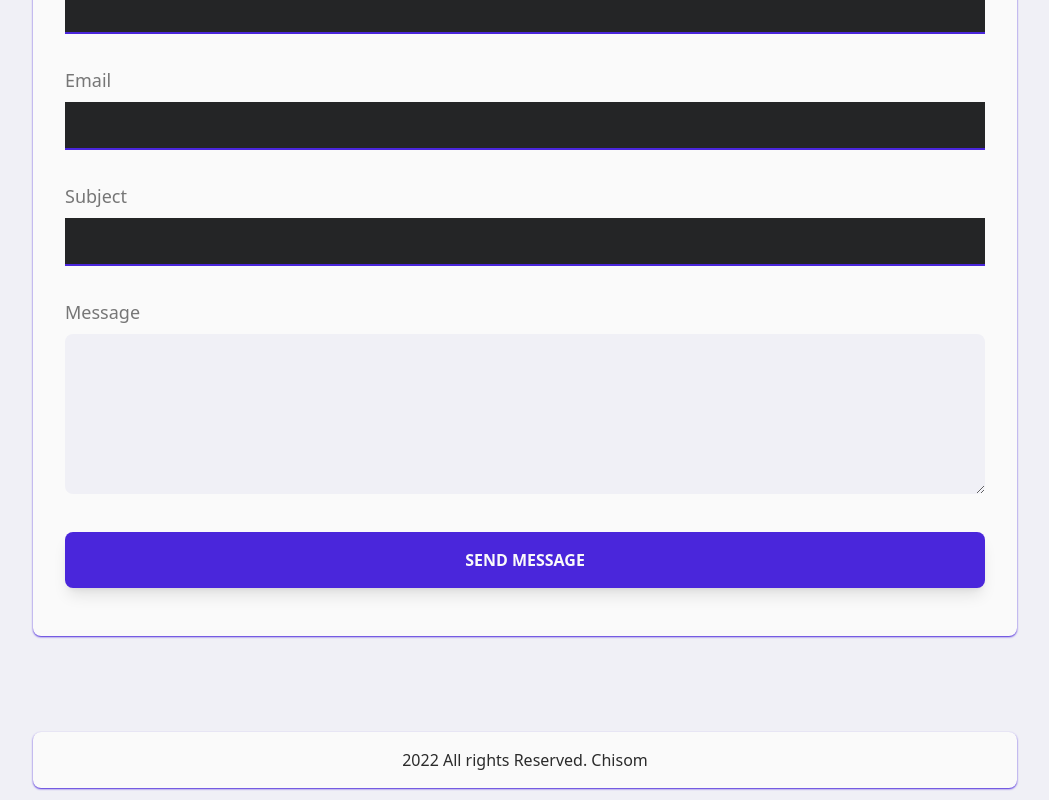
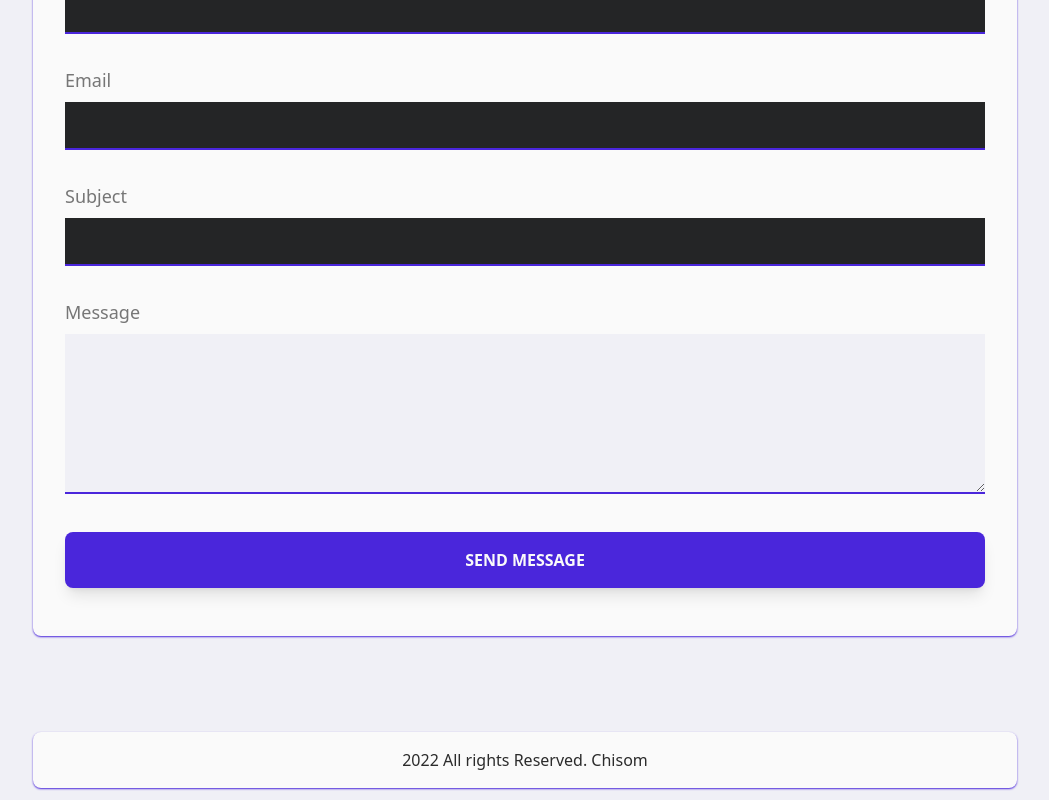
Before and after one commit to chisomgbata/portfolio, a Nuxt app: page / in a window 1280 px wide. Shown: the part 1543-2343 px from the top of the page, without its empty margins (115-1164 px from the left). Built offline with nearby package versions, Linux system fonts and the light colour scheme.

Commit message:
appocalypse v3

```diff
--- a/components/contact.vue
+++ b/components/contact.vue
@@ -46,7 +46,7 @@
           >
           <textarea
             name="message"
-            class="bg-offwhite dark:bg-darkContent rounded-lg w-full h-40 p-2 outline-none text-gray mt-2"
+            class="bg-offwhite dark:bg-darkContent w-full h-40 p-2 outline-none text-gray mt-2 border-b-2 border-primary"
             v-model="formData.body"
           ></textarea>
         </div>
```
